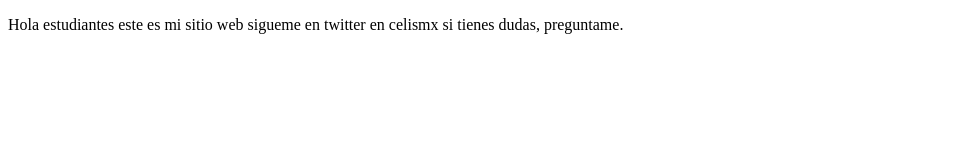
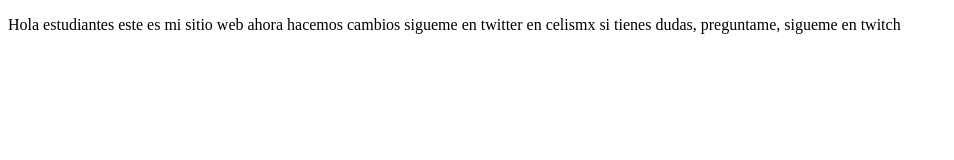
Before and after one commit to reivgosa/proyectoDemoCursoPrework, a plain HTML site: page index.html in a window 1280 px wide. Shown: the whole page, without its empty margins (0-954 px from the left). Drawn offline with Linux system fonts and the light colour scheme.

Commit message:
cambios agregados

```diff
--- a/index.html
+++ b/index.html
@@ -8,8 +8,8 @@
 </head>
 <body>
     <p>
-        Hola estudiantes este es mi sitio web
-        sigueme en twitter en celismx si tienes dudas, preguntame.
+        Hola estudiantes este es mi sitio web ahora hacemos cambios
+        sigueme en twitter en celismx si tienes dudas, preguntame, sigueme en twitch
     </p>
 </body>
 </html>
```
